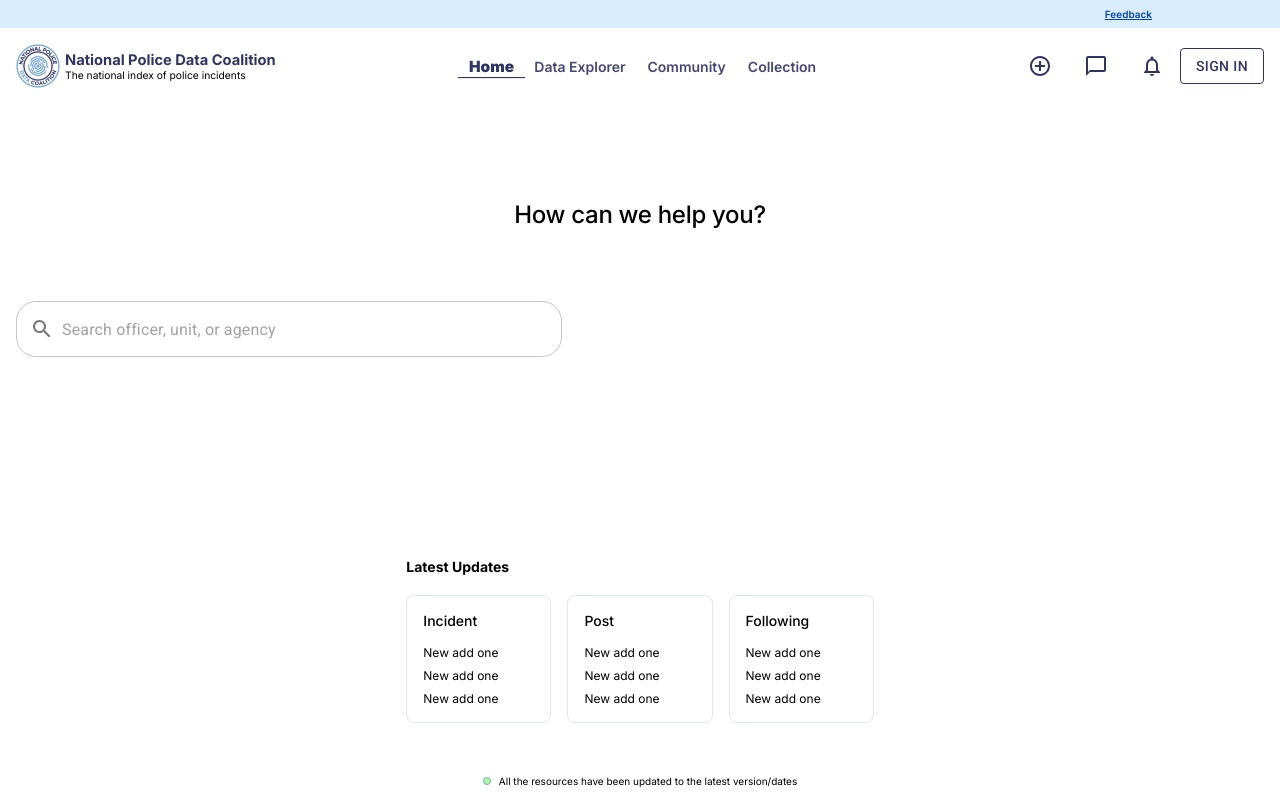
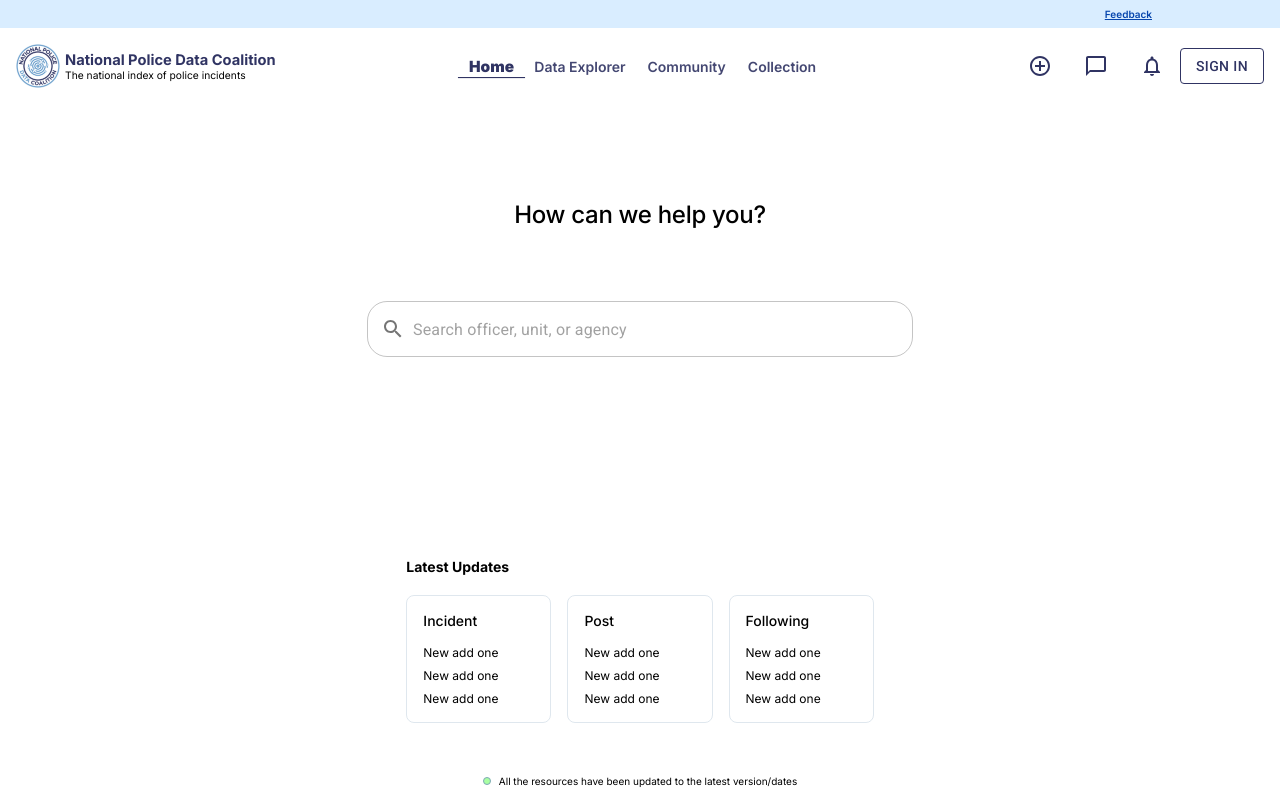
Before and after one commit to codeforboston/police-data-trust, a Next.js app in the folder frontend/: page / in a window 1280 px wide. Built offline with nearby package versions, Linux system fonts and the light colour scheme.

Commit message:
fix input alignment on homepage

```diff
--- a/frontend/components/SearchBar/index.tsx
+++ b/frontend/components/SearchBar/index.tsx
@@ -25,7 +25,14 @@ export const SearchBar = () => {
   }
 
   return (
-    <Box sx={{ display: "flex", alignItems: "center", gap: 2, width: "100%" }}>
+    <Box
+      sx={{
+        display: "flex",
+        alignItems: "center",
+        justifyContent: "center",
+        gap: 2,
+        width: "100%"
+      }}>
       <TextField
         variant="outlined"
         value={localInput}
```
